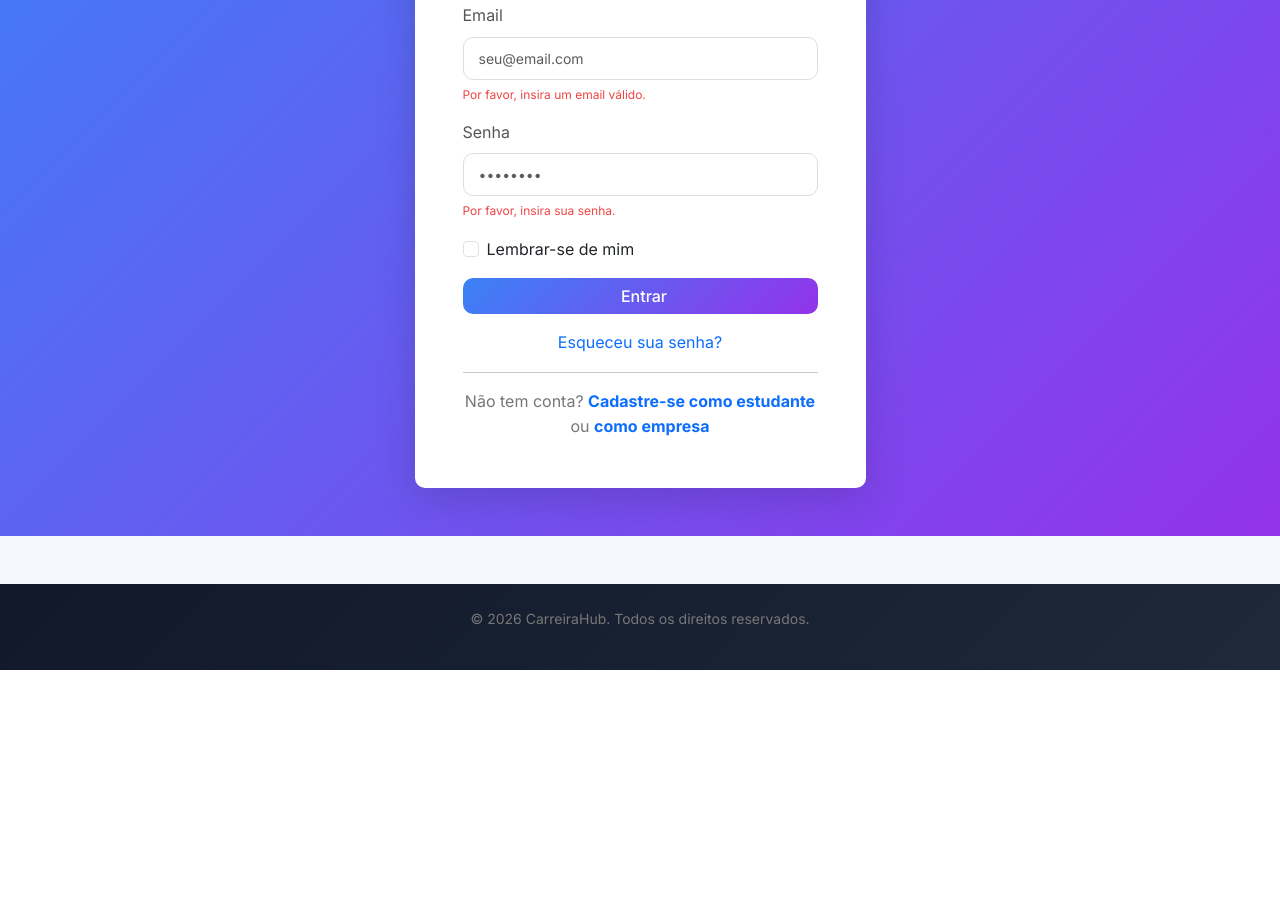
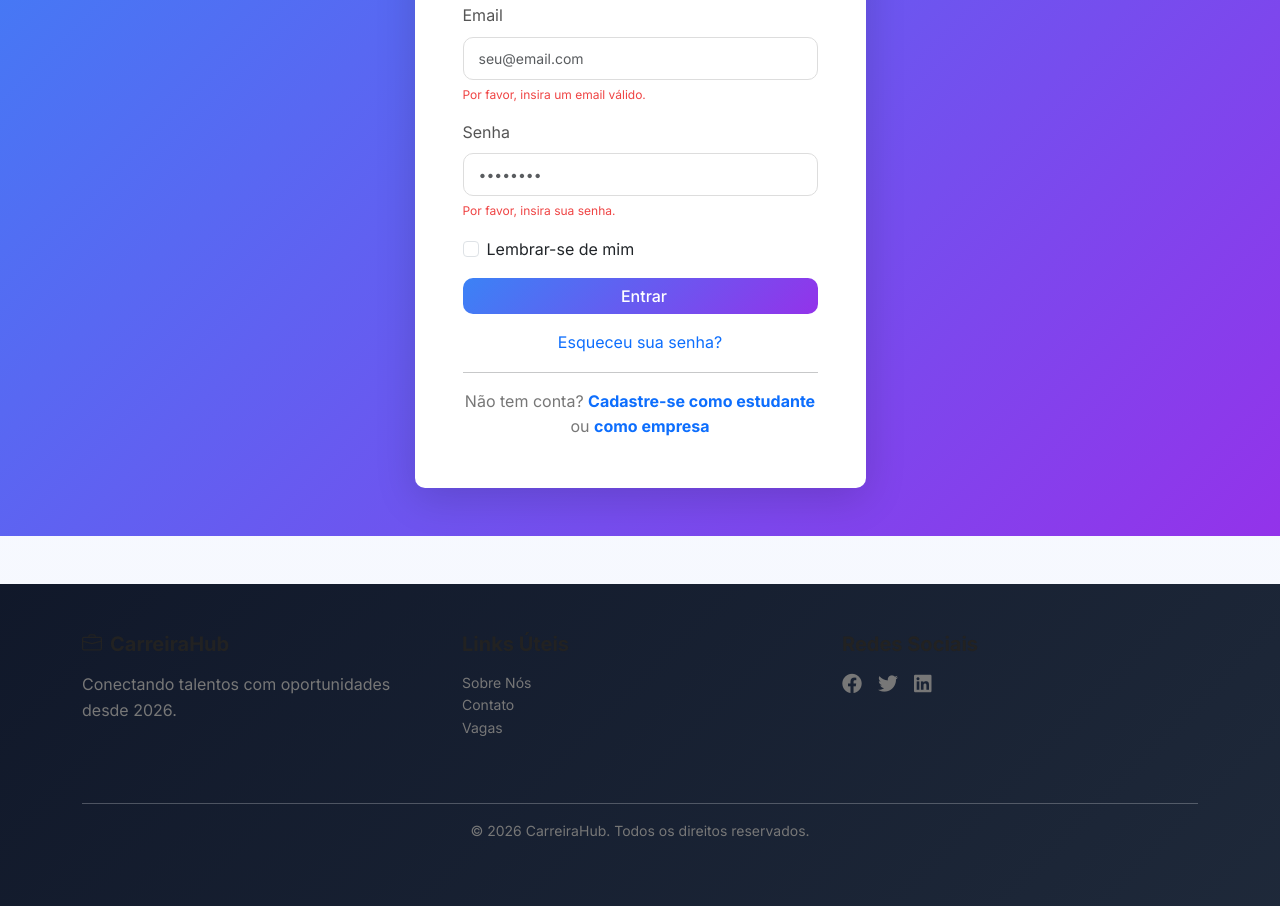
Before and after one commit to Gilson-chipombo/Job-platform-web, a plain HTML site: page login.html in a window 1280 px wide. Shown: the part 338-1244 px from the top of the page. Before the commit the page ends 1008 px from the top, so only its background shows below. Drawn offline with nearby package versions, Linux system fonts and the light colour scheme.

Commit message:
Fazendo com que o footer seja o mesmo em todas as paginas

```diff
--- a/login.html
+++ b/login.html
@@ -136,10 +136,35 @@
         </div>
     </main>
 
-    <!-- Footer -->
-    <footer class="bg-dark text-light py-4 mt-5">
-        <div class="container text-center text-muted small">
-            <p>&copy; 2026 CarreiraHub. Todos os direitos reservados.</p>
+     <!-- Footer -->
+    <footer class="bg-dark text-light py-5 mt-5">
+        <div class="container">
+            <div class="row mb-4">
+                <div class="col-md-4 mb-4">
+                    <h5 class="fw-bold mb-3"><i class="bi bi-briefcase me-2"></i>CarreiraHub</h5>
+                    <p class="text-muted">Conectando talentos com oportunidades desde 2026.</p>
+                </div>
+                <div class="col-md-4 mb-4">
+                    <h5 class="fw-bold mb-3">Links Úteis</h5>
+                    <ul class="list-unstyled text-muted small">
+                        <li><a href="sobre.html" class="text-decoration-none text-muted">Sobre Nós</a></li>
+                        <li><a href="contato.html" class="text-decoration-none text-muted">Contato</a></li>
+                        <li><a href="vagas.html" class="text-decoration-none text-muted">Vagas</a></li>
+                    </ul>
+                </div>
+                <div class="col-md-4 mb-4">
+                    <h5 class="fw-bold mb-3">Redes Sociais</h5>
+                    <div class="d-flex gap-3">
+                        <a href="#" class="text-decoration-none text-muted"><i class="fab fa-facebook fa-lg"></i></a>
+                        <a href="#" class="text-decoration-none text-muted"><i class="fab fa-twitter fa-lg"></i></a>
+                        <a href="#" class="text-decoration-none text-muted"><i class="fab fa-linkedin fa-lg"></i></a>
+                    </div>
+                </div>
+            </div>
+            <hr class="bg-secondary">
+            <div class="text-center text-muted small">
+                <p>&copy; 2026 CarreiraHub. Todos os direitos reservados.</p>
+            </div>
         </div>
     </footer>
 
```
Also changed, not shown: empresas.html (+31 -4 lines), index.html (+28 -3 lines).
